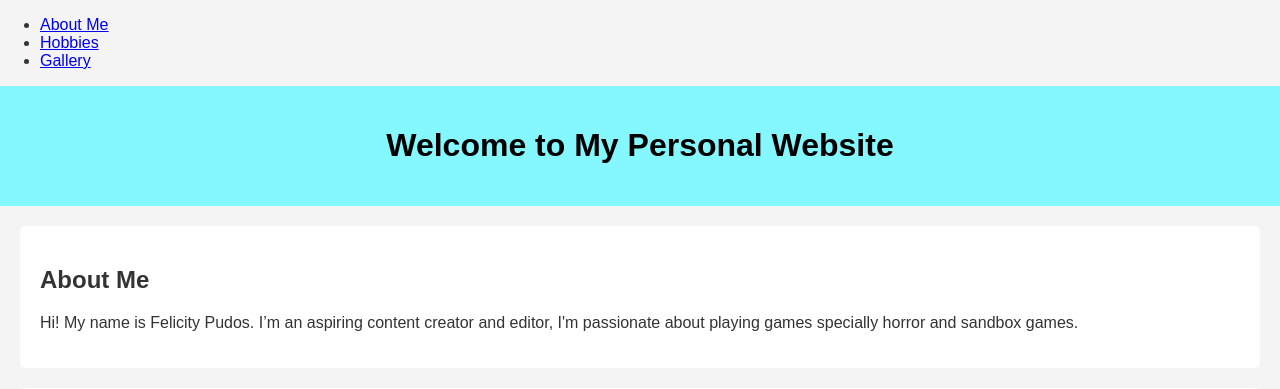
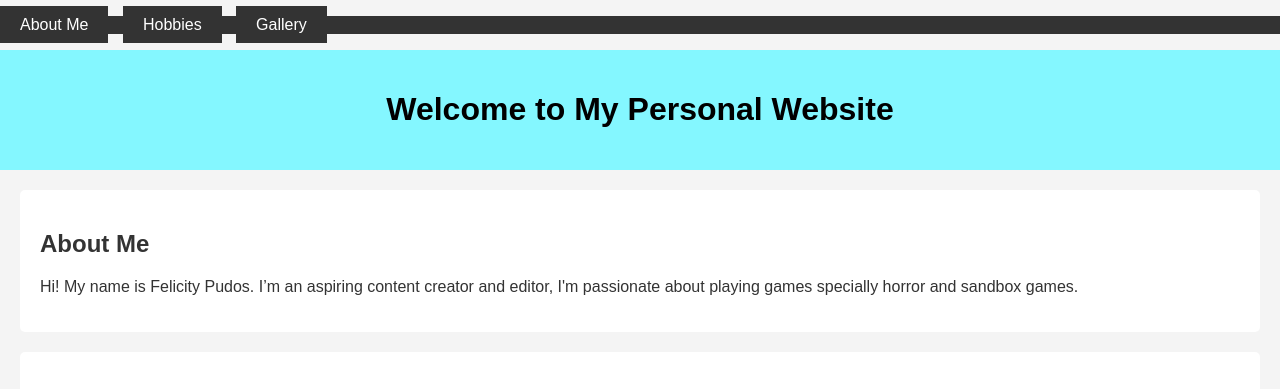
Before and after one commit to SatouriKanade/Fel-Saya-ao.github.io, a plain HTML site: page index.html in a window 1280 px wide. Shown: the top 389 px of the page. Drawn offline with Linux system fonts and the light colour scheme.

Commit message:
CSS update

```diff
--- a/styles.css
+++ b/styles.css
@@ -29,3 +29,21 @@ footer {
     background-color: #84f7ff;
     color: rgb(0, 0, 0);
 }
+nav ul {
+    list-style: none;
+    padding: 0;
+    background-color: #333;
+}
+nav ul li {
+    display: inline;
+    margin-right: 10px;
+}
+nav ul li a {
+    text-decoration: none;
+    color: white;
+    padding: 10px 20px;
+    background-color: #333;
+}
+nav ul li a:hover {
+    background-color: #555;
+}
```
